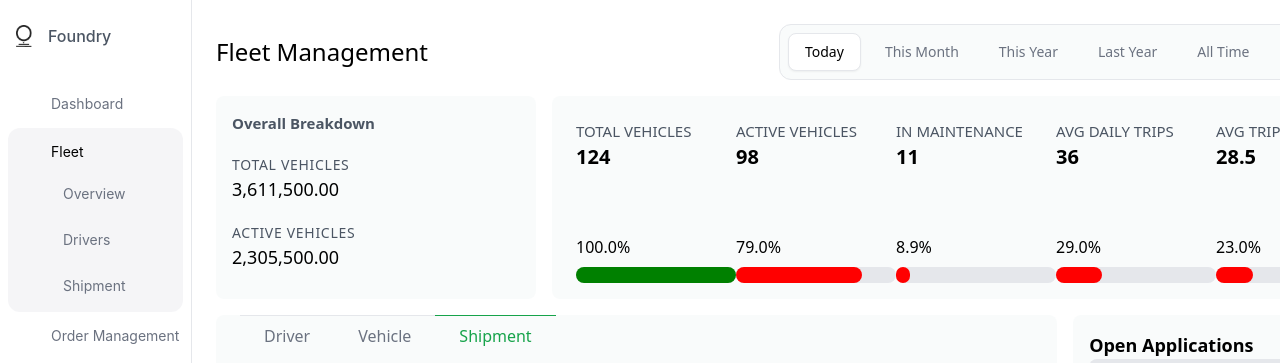
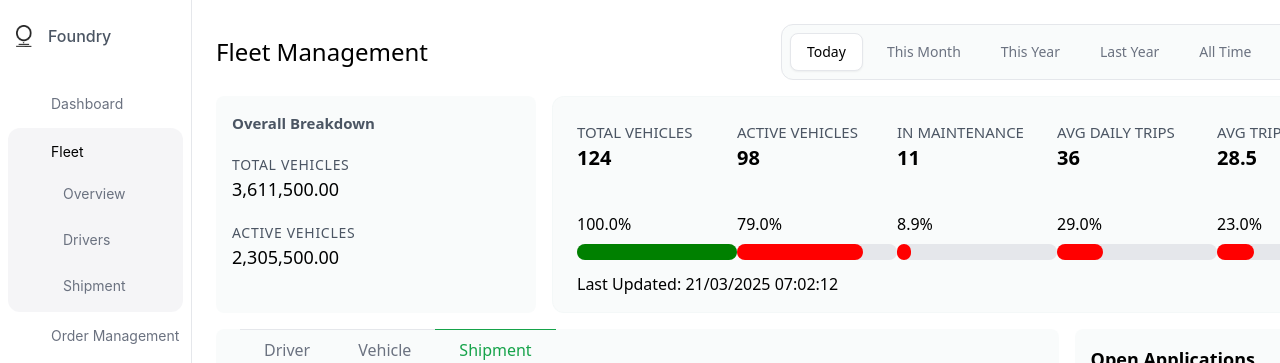
Before and after one commit to Kwasi-1/logistic_tracking, a React (Create React App) app: page /fleet in a window 1280 px wide. Shown: the top 363 px of the page. Built offline with nearby package versions, Linux system fonts and the light colour scheme; some icons are missing.

Commit message:
Make last update dynamic

```diff
--- a/src/components/fleet_management/LoanStats.jsx
+++ b/src/components/fleet_management/LoanStats.jsx
@@ -1,36 +1,62 @@
+import { useState, useEffect } from "react";
 import RangeBar from "./RangeBar";
 
-const LoanStats = () => {
 const stats = [
-    { label: "Total Vehicles", value: 124, total: 124 },
-    { label: "Active Vehicles", value: 98, total: 124 },
-    { label: "In Maintenance", value: 11, total: 124 },
-    { label: "Avg Daily Trips", value: 36, total: 124 },
-    { label: "Avg Trip Distance", value: 28.5, total: 124 },
+  { label: "Total Vehicles", value: 124 },
+  { label: "Active Vehicles", value: 98 },
+  { label: "In Maintenance", value: 11 },
+  { label: "Avg Daily Trips", value: 36 },
+  { label: "Avg Trip Distance", value: 28.5 },
 ];
 
+const LoanStats = () => {
+  const [lastUpdated, setLastUpdated] = useState("");
+
+  useEffect(() => {
+    const updateTimestamp = () => {
+      const now = new Date();
+      const formattedDate = now.toLocaleDateString("en-GB"); // Format: DD/MM/YYYY
+      const formattedTime = now.toLocaleTimeString("en-GB", {
+        hour: "2-digit",
+        minute: "2-digit",
+        second: "2-digit",
+        hour12: false, // 24-hour format
+      });
+
+      setLastUpdated(`${formattedDate} ${formattedTime}`);
+    };
+
+    updateTimestamp();
+    const interval = setInterval(updateTimestamp, 60000); // Update every 60 seconds
+
+    return () => clearInterval(interval); // Cleanup interval on unmount
+  }, []);
+
   return (
-    <div className="bg-[#e0e6e930] p-4 px-6 rounded-lg flex justify-between">
-      {stats.map((stat) => {
-        const percentage = ((stat.value / stat.total) * 100).toFixed(1);
+    <div className="flex flex-col bg-[#e0e6e930] p-4 px-6 rounded-xl border border-[#e0e6e930]">
+      <div className="flex justify-between mb-3">
+        {stats.map(({ label, value }) => {
+          const percentage = ((value / 124) * 100).toFixed(1);
 
           return (
             <div
-            key={stat.label}
-            className="uppercase flex flex-col min-w-40 gap-16 text-left"
+              key={label}
+              className="uppercase flex flex-col min-w-40 gap-10 text-left"
             >
               <div>
-              <p className="text-gray-600 text-[15px] mt-2">{stat.label}</p>
-              <h3 className="text-xl font-semibold">{stat.value}</h3>
+                <p className="text-gray-600 text-[15px] mt-2">{label}</p>
+                <h3 className="text-xl font-semibold">{value}</h3>
               </div>
               <div>
                 <p className="text-left">{percentage}%</p>
-              <RangeBar value={stat.value} total={stat.total} />
+                <RangeBar value={value} total={124} />
               </div>
             </div>
           );
         })}
       </div>
+      <p>Last Updated: {lastUpdated}</p>
+    </div>
   );
 };
 
--- a/src/components/fleet_management/Range.jsx
+++ /dev/null
@@ -1,15 +0,0 @@
-const RangeBar = ({ value, total, color }) => {
-  return (
-    <div className="w-full rounded-xl h-4 bg-gray-200 mt-2">
-      <div
-        className="h-full rounded-xl min-w-[7px]"
-        style={{
-          // width: ${(value / total) * 100}%,
-          backgroundColor: color,
-        }}
-      ></div>
-    </div>
-  );
-};
-
-export default RangeBar;
```
Lines whose indentation alone changed are shown as unchanged.
